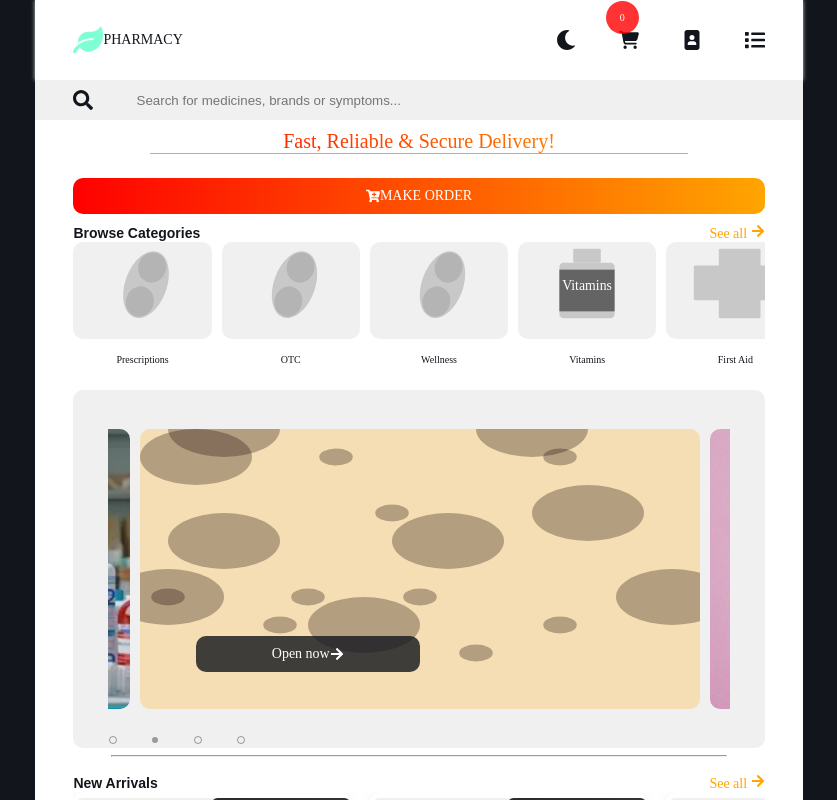
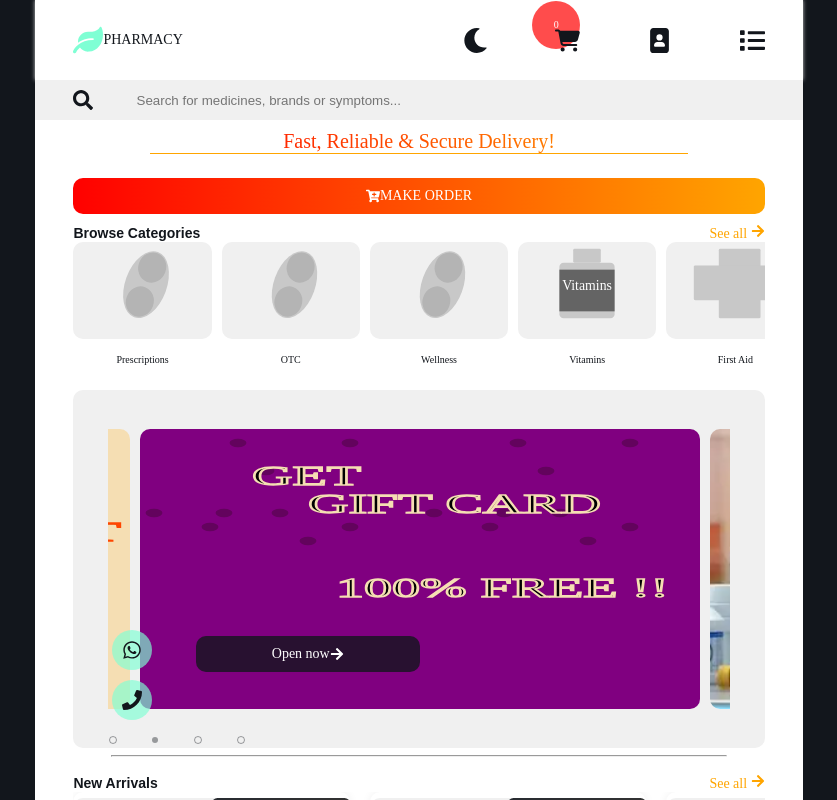
Before and after one commit to TheHood12345/pharm, a React (Vite) app: page / in a window 1280 px wide. Shown: the whole page, without its empty margins (221-1058 px from the left). Built offline with nearby package versions, Linux system fonts and the light colour scheme; a web font is replaced by a local one.

Commit message:
image fallback

```diff
--- a/src/pharm/p_home.jsx
+++ b/src/pharm/p_home.jsx
@@ -1,3 +1,4 @@
+import { FaWhatsapp } from "react-icons/fa6";
 import P_landing from "./phone/p_landing";
 
 function P_Home(){
--- a/src/pharm/phone/p_landing.jsx
+++ b/src/pharm/phone/p_landing.jsx
@@ -2,7 +2,7 @@
 import { FaCartPlus, FaHistory, FaLeaf, FaList, FaMailBulk, FaMoon, FaPhone, FaProductHunt, FaSearch, FaStore, FaSun } from "react-icons/fa";
 import Drawer from "./drawer";
 import P_landing_1 from "./p_landing_1";
-import { FaCartShopping, FaImagePortrait } from "react-icons/fa6";
+import { FaCartShopping, FaImagePortrait, FaWhatsapp } from "react-icons/fa6";
 
 function P_landing(){
 
@@ -18,36 +18,36 @@
                     <FaLeaf size={30} color="aquamarine"/>
                     <div>PHARMACY</div>
                 </div>
-                <div style={{width:"10%",height:"100%",display:"flex",flexDirection:"row",alignItems:"center",justifyContent:"end"}}>
-                    {day==false?<FaSun size={20}  style={{cursor:"pointer"}} title="Dashboard" onClick={()=>{
+                <div style={{width:"20%",height:"100%",display:"flex",flexDirection:"row",alignItems:"center",justifyContent:"end"}}>
+                    {day==false?<FaSun size={25}  style={{cursor:"pointer"}} title="Dashboard" onClick={()=>{
                         set_day(!day);
                     }}/>:
-                    <FaMoon size={20}  style={{cursor:"pointer"}} title="Dashboard" onClick={()=>{
+                    <FaMoon size={25}  style={{cursor:"pointer"}} title="Dashboard" onClick={()=>{
                         set_day(!day);
                     }}/>}
                 </div>
-                <div style={{width:"10%",height:"100%",display:"flex",flexDirection:"row",alignItems:"center",justifyContent:"end",position:"relative"}}>
-                    <FaCartShopping size={20} style={{cursor:"pointer"}} title="Dashboard" onClick={()=>{
+                <div style={{width:"20%",height:"100%",display:"flex",flexDirection:"row",alignItems:"center",justifyContent:"end",position:"relative"}}>
+                    <FaCartShopping size={25} style={{cursor:"pointer",zIndex:"2"}} title="Dashboard" onClick={()=>{
 
                     }}/>
-                    <div style={{backgroundColor:"rgba(255,0,0,0.8)",color:"white",position:"absolute",top:"1%",fontSize:"10px",display:"flex",flexDirection:"row",padding:"1px",alignItems:"center",justifyContent:"center",aspectRatio:"1/1",right:"0%",borderRadius:"100px",width:"50%",textAlign:"center"}}>{num}</div>
+                    <div style={{backgroundColor:"rgba(255,0,0,0.7)",zIndex:"1",color:"white",position:"absolute",top:"1%",fontSize:"10px",display:"flex",flexDirection:"row",padding:"1px",alignItems:"center",justifyContent:"center",aspectRatio:"1/1",right:"0%",borderRadius:"100px",width:"50%",textAlign:"center"}}>{num}</div>
                 </div>
-                <div style={{width:"10%",height:"100%",display:"flex",flexDirection:"row",alignItems:"center",justifyContent:"end"}}>
-                    {drawer==false?<FaImagePortrait size={20} style={{cursor:"pointer"}} title="Dashboard" onClick={()=>{
+                <div style={{width:"20%",height:"100%",display:"flex",flexDirection:"row",alignItems:"center",justifyContent:"end"}}>
+                    {drawer==false?<FaImagePortrait size={25} style={{cursor:"pointer"}} title="Dashboard" onClick={()=>{
                         set_drawer(!drawer);
                         set_drawer_height(90);
                     }}/>:
-                    <FaImagePortrait size={20} style={{cursor:"pointer"}} title="Dashboard" onClick={()=>{
+                    <FaImagePortrait size={25} style={{cursor:"pointer"}} title="Dashboard" onClick={()=>{
                         set_drawer(!drawer);
                         set_drawer_height(0);
                     }}/>}
                 </div>
-                <div style={{width:"10%",height:"100%",display:"flex",flexDirection:"row",alignItems:"center",justifyContent:"end"}}>
-                    {drawer==false?<FaList size={20} style={{cursor:"pointer"}}  title="Menu" onClick={()=>{
+                <div style={{width:"20%",height:"100%",display:"flex",flexDirection:"row",alignItems:"center",justifyContent:"end"}}>
+                    {drawer==false?<FaList size={25} style={{cursor:"pointer"}}  title="Menu" onClick={()=>{
                         set_drawer(!drawer);
                         set_drawer_height(90);
                     }}/>:
-                    <FaList size={20} style={{cursor:"pointer"}}  title="Menu" onClick={()=>{
+                    <FaList size={25} style={{cursor:"pointer"}}  title="Menu" onClick={()=>{
                         set_drawer(!drawer);
                         set_drawer_height(0);
                     }}/>}
@@ -68,6 +68,15 @@
             // drawer&&
             <Drawer drawer_height={drawer_height} drawer={drawer} set_drawer_height={set_drawer_height} set_drawer={set_drawer} day={day}/>
         }
+
+        <div style={{position:"absolute",left:"10%",bottom:"10%",display:"flex",flexDirection:"column",alignItems:"center"}}>
+            <div style={{background:"rgba(127, 255, 212, 0.662)",padding:"10px",borderRadius:"100px",display:"flex",flexDirection:"column",alignItems:"center"}}>
+                <FaWhatsapp size={20}/>
+            </div>
+            <div style={{background:"rgba(127, 255, 212, 0.662)",padding:"10px",marginTop:"10px",borderRadius:"100px",display:"flex",flexDirection:"column",alignItems:"center"}}>
+                <FaPhone size={20}/>
+            </div>
+        </div>
     </div>
     );
 }
--- a/src/pharm/phone/p_landing_1.jsx
+++ b/src/pharm/phone/p_landing_1.jsx
@@ -7,7 +7,7 @@
     // const navigate = useNavigation();
     const [promo_width,set_promo_width] = useState(100);
     const [m,set_m] = useState(0);
-    const lis = ["/im2.png","/im_sand.svg","/im3.jpg","/im4.png"];
+    const lis = ["promo1.svg","promo2.svg","/im2.png","/im3.jpg","/im4.png","/im_sand.svg"];
     const [promo_images,set_promo_images] = useState([lis[0],lis[1],lis[2]]);
     const [promo_image,set_promo_image] = useState("/im4.png");
     const scrollRef = useRef(null);
@@ -58,7 +58,7 @@
                 <div style={{width:"70%",display:"flex",flexDirection:"row",alignItems:"center",justifyContent:"center",backgroundImage:"linear-gradient(to right,red,orange)",color:"transparent",backgroundClip:"text",verflow:"scroll",borderBottom:"0.1px solid orange",fontSize:"20px",textAlign:"center",marginBottom:"20px"}}>Fast, Reliable & Secure Delivery!</div>
             </div>
 
-            <div style={{width:"90%",display:"flex",flexDirection:"row",alignItems:"center",justifyContent:"center",color:"orange",backgroundImage:"linear-gradient(to right,red,orange)",borderRadius:"10px",marginTop:"4px",color:"white"}}>
+            <div style={{width:"90%",display:"flex",flexDirection:"row",alignItems:"center",justifyContent:"center",backgroundImage:"linear-gradient(to right,red,orange)",borderRadius:"10px",marginTop:"4px",color:"white"}}>
                 <div style={{width:"70%",paddingTop:"10px",paddingBottom:"10px",display:"flex",flexDirection:"row",alignItems:"center",justifyContent:"center"}}><FaCartPlus/>MAKE ORDER</div>
             </div>
 
@@ -75,7 +75,9 @@
                                     <div style={{width:"100%",height:"70%",background:"rgb(240,240,240)",borderRadius:"10px",display:"flex",flexDirection:"row",alignItems:"center",justifyContent:"center"}}>
                                         <div style={{width:"100%",height:"100%",display:"flex",flexDirection:"row",alignItems:"center",justifyContent:"center"}}>
                                             {/* <FaLeaf size={20} color={"rgb(200,200,200)"}/> */}
-                                            <img src={item=="Vitamins"?"/vitamin.svg":item=="First Aid"?"/first_aid.svg":"/pill.svg"} alt="category" style={{width:"100%",aspectRatio:"1/1"}}/>
+                                            <img src={item=="Vitamins"?"/vitamin.svg":item=="First Aid"?"/first_aid.svg":"/pill.svg"} onError={(e)=>{
+                                                e.target.style.opacity="0";
+                                            }} alt="category" style={{width:"100%",aspectRatio:"1/1"}}/>
                                         </div>
                                     </div>
                                     <div style={{width:"100%",height:"30%",overflow:"scroll",display:"flex",flexDirection:"column",alignItems:"center",justifyContent:"center",textWrap:"nowrap"}}>
@@ -99,7 +101,10 @@
                         promo_images.map((item,index)=>{
                             return (
                                 <div key={index} style={{width:"100%",flex:"0 0 90%",paddingTop:"5%",paddingBottom:"5%",display:"flex",flexDirection:"row",alignItems:"center",justifyContent:"center",borderRadius:"10px",position:"relative",top:"0%",scrollSnapAlign:"center",transition:"all 1s linear"}}>{/*right:`${m}%` ,transition:"all 1s linear"*/}
-                                    <img src={item} alt="Promo" style={{width:`${promo_width}%`,aspectRatio:"2/1",borderRadius:"10px"}}/>
+                                    <img src={item} onError={(e)=>{
+                                        //e.target.src="/vitamin.svg";
+                                        e.target.style.opacity="0";
+                                    }} alt="Promo" style={{width:`${promo_width}%`,aspectRatio:"2/1",borderRadius:"10px"}}/>
                                     <div style={{position:"absolute",backgroundColor:"rgba(18,22,28,0.8)",color:"white",width:"40%",paddingTop:"10px",paddingBottom:"10px",borderRadius:"10px",display:"flex",alignItems:"center",justifyContent:"center",bottom:"20%",left:"10%",cursor:"pointer"}}>Open now<FaArrowRight/></div>
 
                                 </div>
@@ -137,9 +142,11 @@
                             return (
                                 <div key={index} style={{width:"100%",height:"100%",flex:"0 0 40%",boxShadow:"0px 0px 10px rgb(240,240,240)",display:"flex",flexDirection:"column",alignItems:"center",justifyContent:"start",borderRadius:"10px",fontSize:"10px",scrollSnapAlign:"center"}}>
                                     <div style={{width:"100%",height:"60%",position:"relative",background:"rgb(240,240,240)",borderRadius:"10px",display:"flex",flexDirection:"row",alignItems:"start",justifyContent:"center",marginTop:"6px"}}>
-                                        <div style={{width:"50%",height:"100%",display:"flex",flexDirection:"row",alignItems:"center",justifyContent:"center"}}>
+                                        <div style={{width:"100%",height:"100%",display:"flex",flexDirection:"row",alignItems:"center",justifyContent:"center"}}>
                                             {/* <FaLeaf size={40} color={"rgb(200,200,200)"}/> */}
-                                            <img src={"/vitamin.svg"} alt="Promo" style={{width:"100%",height:"100%",borderRadius:"10px"}}/>
+                                            <img src={"/vitamin.svg"} onError={(e)=>{
+                                                e.target.style.opacity="0";
+                                            }} alt="Promo" style={{width:"100%",height:"100%",borderRadius:"10px"}}/>
 
                                         </div>
                                         <div style={{position:"absolute",right:"0%",top:"0%",backgroundImage:"linear-gradient(to right,rgba(18,22,28,0.9),rgba(30,30,30,0.9))",color:"white",width:"50%",textAlign:"center",borderRadius:"10px"}}>In Stock</div>
```
Also changed, not shown: public/promo1.svg (added), public/promo2.svg (added).
